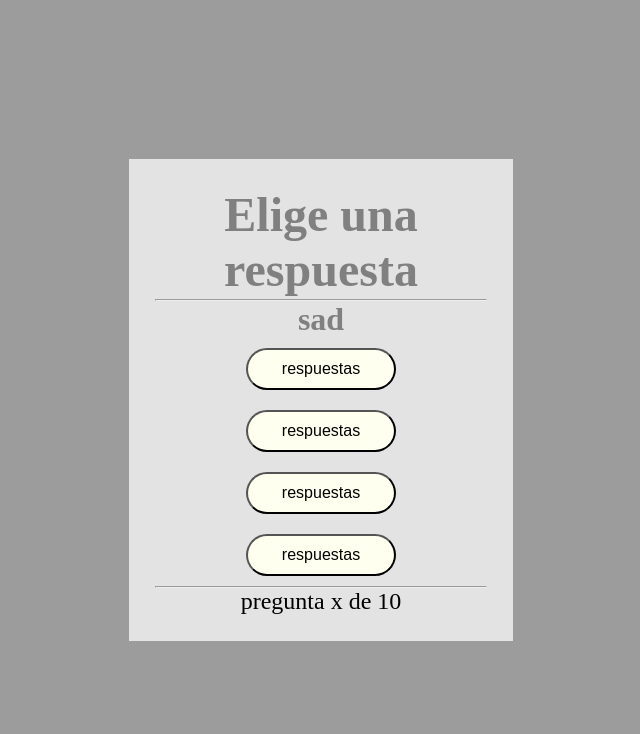
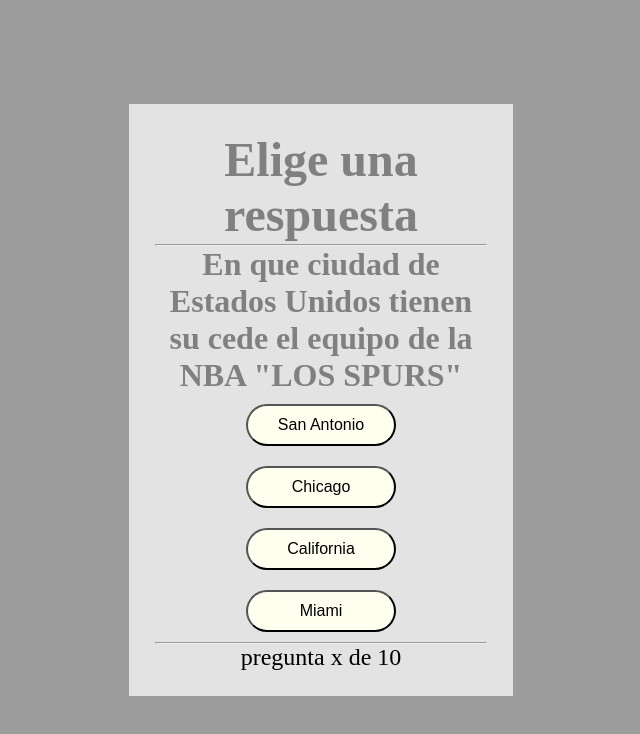
Before and after one commit to tcmatias93/preguntas, a plain HTML site: page index.html in a window 1280 px wide. Shown: the whole page, without its empty margins (319-959 px from the left). Drawn offline with Linux system fonts and the light colour scheme.

Commit message:
Segunda entrega

```diff
--- a/index.html
+++ b/index.html
@@ -21,10 +21,7 @@
         <h2 id="preguntas">sad</h2>
         <!-- las opciones de las respuestas -->
         <div id="respuestas">
-            <button class="botones">respuestas</button>
-            <button class="botones">respuestas</button>
-            <button class="botones">respuestas</button>
-            <button class="botones">respuestas</button>
+
         </div>
         <hr>
         <!-- cusntas pregunutas van del total de las que son -->
--- a/main.js
+++ b/main.js
@@ -1,11 +1,19 @@
 import { preguntas } from "./programa/preguntas.js";
 import { Quiz } from "./programa/quiz.js";
+import { Interaccion } from "./programa/interaccion.js";
 
+const cargarPagina = (quiz, interaccion) => {
+
+    interaccion.elegirPregunta(quiz.enQuePreguntaVa().texto);
+    interaccion.misOpciones(quiz.enQuePreguntaVa().opcion, (opcionActual) => {quiz.adivinar(opcionActual);
+    cargarPagina(quiz, interaccion)});
+}
 
 function principal() {
     const quiz = new Quiz(preguntas);
+    const interaccion = new Interaccion();
 
-    console.log(quiz)
+    cargarPagina(quiz, interaccion)
 }
 
 principal()
--- a/programa/interaccion.js
+++ b/programa/interaccion.js
@@ -0,0 +1,27 @@
+export class Interaccion {
+    constructor(){}
+
+    elegirPregunta(texto) {
+        const tituloDeLaPregunta = document.getElementById('preguntas')
+        tituloDeLaPregunta.innerHTML = texto
+    }
+
+    /**
+     *
+     * @param {string[]} opciones
+     */
+    misOpciones(opciones, llamarDeNuevo) {
+        const multiplesOpciones = document.getElementById("respuestas")
+        multiplesOpciones.innerText = ""
+
+        for (let i=0; i < opciones.length; i++) {
+            const button = document.createElement("button");
+            button.innerHTML = opciones[i]
+            button.className = "botones"
+
+            button.addEventListener("click", () => llamarDeNuevo(opciones[i]))
+
+            multiplesOpciones.append(button)
+        }
+    }
+}
```
